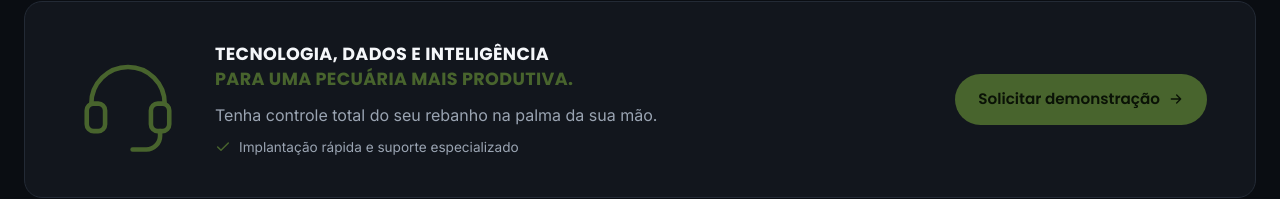
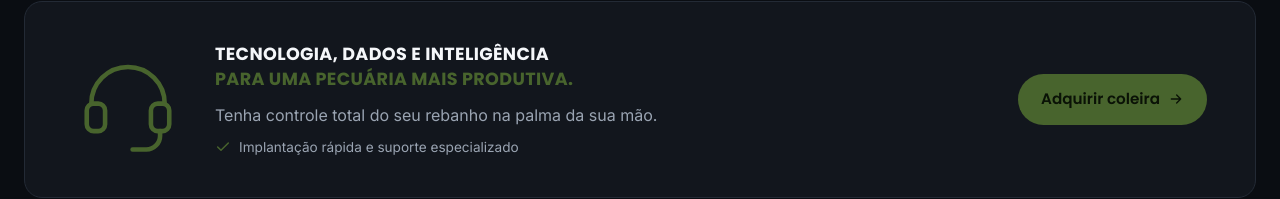
Before and after one commit to NathanSaraiva11TIA/AidTech, a plain HTML site: page instrucoes.html in a window 1280 px wide. Shown: the part 1832-2031 px from the top of the page. Drawn offline with Linux system fonts and the light colour scheme.

Commit message:
Troca botoes para 'Ver como funciona' e 'Adquirir coleira' (WhatsApp)

```diff
--- a/instrucoes.html
+++ b/instrucoes.html
@@ -214,8 +214,8 @@
               Implantação rápida e suporte especializado
             </div>
           </div>
-          <a href="#" class="btn btn-primary">
-            Solicitar demonstração
+          <a href="https://wa.me/5511948487492" class="btn btn-primary" target="_blank" rel="noopener noreferrer">
+            Adquirir coleira
             <svg viewBox="0 0 24 24" width="16" height="16" fill="none" stroke="currentColor" stroke-width="2" stroke-linecap="round" stroke-linejoin="round">
               <path d="M5 12h14M13 6l6 6-6 6"/>
             </svg>
```
Also changed, not shown: index.html (+1 -1 lines), produtos.html (+1 -1 lines).
